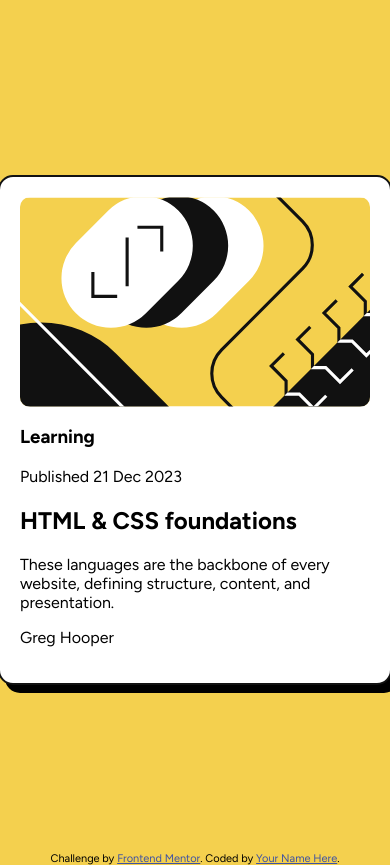
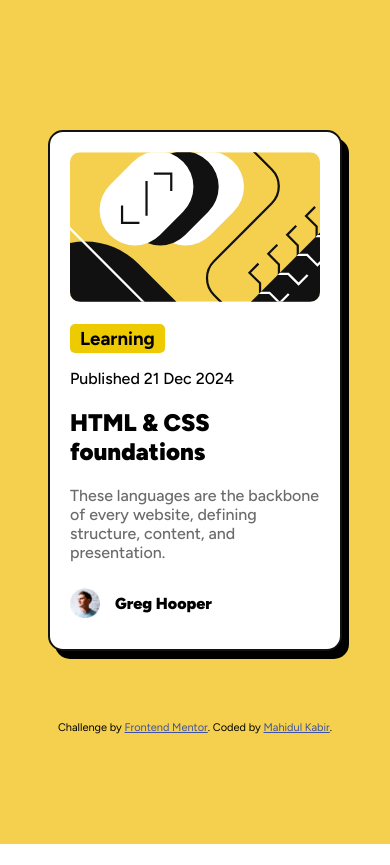
Before and after one commit to mahidulkabir/FM-3-Blog-Preview-Card, a plain HTML site: page index.html in a window 390 px wide. After the commit the page ends 844 px from the top, so only its background shows below. Drawn offline with Linux system fonts and the light colour scheme.

Commit message:
all section done and responsive complete

```diff
--- a/index.html
+++ b/index.html
@@ -17,19 +17,23 @@
        <div class="image"><img src="./assets/images/illustration-article.svg" alt="an illustration related to the page"></div>
        <h3 class="title">Learning</h3>
 
-      <p class="date">Published 21 Dec 2023</p>
+      <p class="date">Published 21 Dec 2024</p>
 
       <h2 class="title-main">HTML & CSS foundations</h2>
 
        <p class="description">These languages are the backbone of every website, defining structure, content, and presentation.</p>
 
-       <p class="name">Greg Hooper</p>
+         <div class="name">
+              <img src="./assets/images/image-avatar.webp" alt="image of gref hooper">
+              <p>Greg Hooper</p>
+        </div>
+    </div>
+    <div class="attribution">
+      Challenge by <a href="https://www.frontendmentor.io?ref=challenge" target="_blank">Frontend Mentor</a>.
+      Coded by <a href="https://github.com/mahidulkabir" target="_blank">Mahidul Kabir</a>.
     </div>
   </section>
 
-  <div class="attribution">
-    Challenge by <a href="https://www.frontendmentor.io?ref=challenge" target="_blank">Frontend Mentor</a>.
-    Coded by <a href="#">Your Name Here</a>.
-  </div>
+
 </body>
 </html>
--- a/styles/styles.css
+++ b/styles/styles.css
@@ -1,7 +1,8 @@
 html,body{
     font-family: "Figtree", sans-serif;
     height: 100%;
-    background-color: hsl(47, 88%, 63%);
+    margin: 0;
+
 }
 .container{
     display: flex;
@@ -9,6 +10,7 @@ html,body{
     justify-content: center;
     align-items: center;
     height: 100%;
+    background-color: hsl(47, 88%, 63%);
 
 }
 .main{
@@ -20,32 +22,58 @@ html,body{
     box-shadow: 7px 8px black;
 }
 .image img{
-    display: flex;
-    justify-content: center;
+    /* display: flex;
+    justify-content: center; */
     width: 100%;
     border-radius: 10px;
 
 }
+.title{
+    background-color: rgb(238, 202, 0);
+    display: inline-block;
+    padding: 3px 10px;
+    border-radius: 5px;
+    margin-bottom: 0;
+}
+.date{
+    font-weight: 500;
+    font-size: 16px;
+}
+.title-main{
+    font-weight: 900;
+}
+.description{
+    font-weight: 500;
+    color: hsl(0, 0%, 42%);
+}
+.name{
+    display: flex;
+}
+.name>p{
+    font-weight: 900;
+}
+.name img{
+    width: 30px;
+    height: 30px;
+    margin-top: 10px;
+    margin-right: 15px;
+}
 
-
-
-
-
-
-
-
-
-
-
-
-
-
-
-
-
-
-
-
-
-.attribution { font-size: 11px; text-align: center; }
+.attribution { font-size: 11px; text-align: center; margin-top:50px;}
 .attribution a { color: hsl(228, 45%, 44%); }
+@media screen and (max-width:640px){
+    .main{
+        width: 250px;
+        border: 2px solid hsl(0, 0%, 7%);
+        padding: 20px;
+        background-color: white;
+        border-radius: 15px;
+        box-shadow: 7px 8px black;
+        margin: 20px;
+    }
+    .container{
+        display:flex;
+        justify-content: center;
+        height: 100%;
+    }
+}
```
